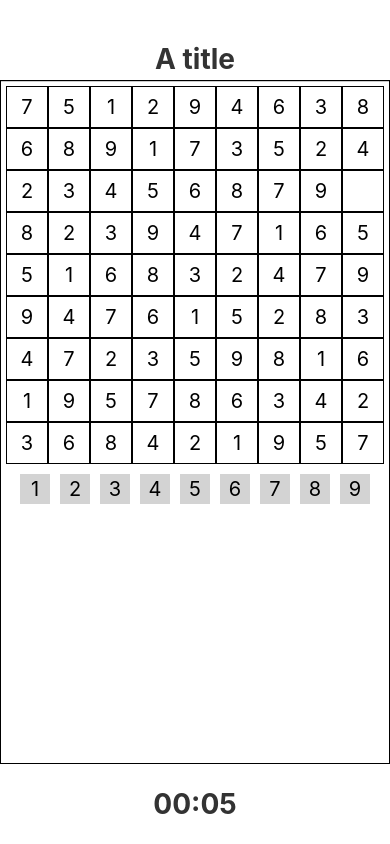
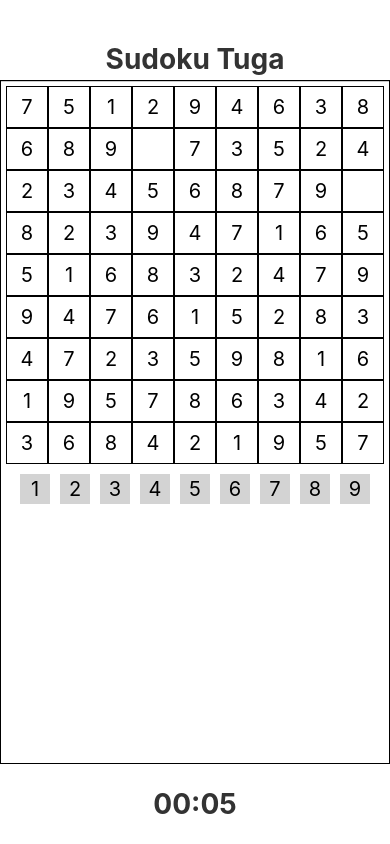
Before and after one commit to ruilealsilva/sudoku, a React Native app: screen / in a window 390 px wide. Built offline with nearby package versions, Linux system fonts and the light colour scheme.

Commit message:
Good State but timer does not update on new board

```diff
--- a/App.js
+++ b/App.js
@@ -63,8 +63,12 @@ export default function App() {
 
   return (
     <View style={styles.container}>
-      <Header title={"A title"} />
-      <SudokuBoard board={board} onChange={(newBoard) => setBoard(newBoard)} />
+      <Header title={"Sudoku Tuga"} />
+      <SudokuBoard
+        board={board}
+        time={time}
+        onChange={(newBoard) => setBoard(newBoard)}
+      />
       <Timer isRunning={isTimerRunning} onTimeChange={handleTimerTick} />
       <FinishModal
         isVisible={isFinishModalVisible}
--- a/components/SudokuBoard.js
+++ b/components/SudokuBoard.js
@@ -1,8 +1,12 @@
-import React, { useState } from "react";
+import React, { useEffect, useState } from "react";
 import { View, StyleSheet, TouchableOpacity, Text } from "react-native";
 
-const SudokuBoard = ({ board, onChange }) => {
+const SudokuBoard = ({ board, onChange, time }) => {
   const [selectedCell, setSelectedCell] = useState(null);
+
+  useEffect(() => {
+    if (time === 0) setSelectedCell(null);
+  }, [time]);
 
   const handleCellPress = (row, col) => {
     setSelectedCell({ row, col });
--- a/utils/generateBoard.js
+++ b/utils/generateBoard.js
@@ -74,7 +74,7 @@ const generateBoard = (difficulty) => {
   let cellsToRemove;
   switch (difficulty) {
     case "test":
-      cellsToRemove = 1;
+      cellsToRemove = 2;
       break;
     case "easy":
       cellsToRemove = 40;
```
